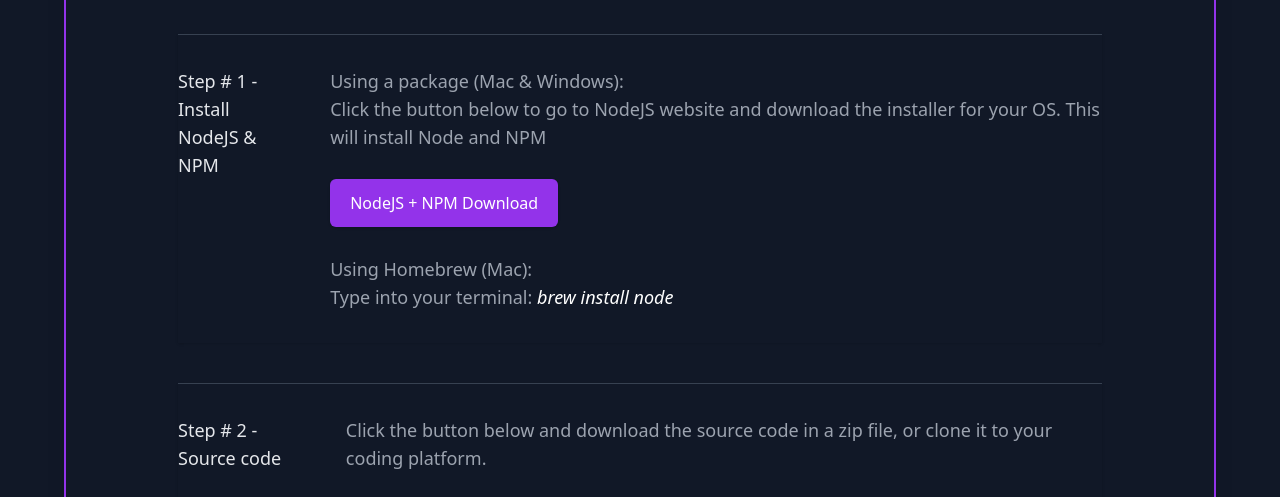
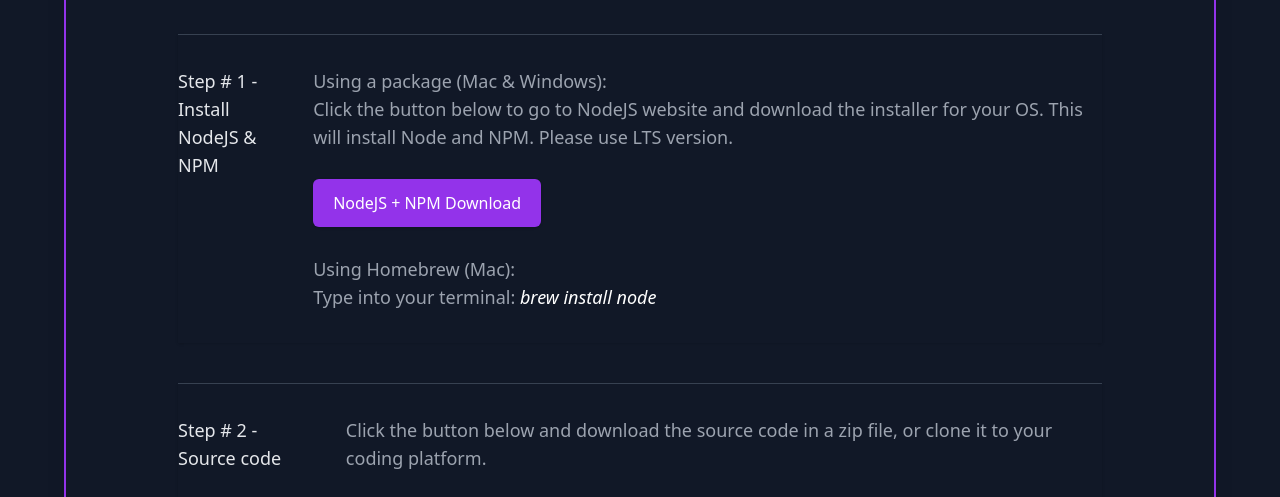
Before and after one commit to carloscordon82/fetchrewards-api, a website: page public/sourcecode.html in a window 1280 px wide. Shown: the part 268-765 px from the top of the page. Drawn offline with nearby package versions, Linux system fonts and the light colour scheme.

Commit message:
Added note

```diff
--- a/public/sourcecode.html
+++ b/public/sourcecode.html
@@ -19,7 +19,7 @@
 
         <div class="flex flex-col w-full py-6 mx-auto mt-10 border-t border-gray-700 md:flex-row sm:py-8 sm:shadow">
             <h3 class="mb-2 mr-10 text-lg font-medium text-gray-200 md:mb-0 w-36 sm:text-xl md:text-lg">Step # 1 - Install NodeJS & NPM</h3>
-            <p class="text-base text-gray-400 sm:text-lg md:text-normal">Using a package (Mac & Windows): <br> Click the button below to go to NodeJS website and download the installer for your OS. This will install Node and NPM      <br> <br>     <a href="https://nodejs.org/en/download/" class="block w-full px-5 py-3 text-base font-medium leading-6 text-center text-white transition duration-150 ease-in-out bg-purple-600 md:inline-flex md:rounded-md md:shadow md:w-auto hover:bg-purple-500 focus:outline-none focus:shadow-outline">NodeJS + NPM Download</a>
+            <p class="text-base text-gray-400 sm:text-lg md:text-normal">Using a package (Mac & Windows): <br> Click the button below to go to NodeJS website and download the installer for your OS. This will install Node and NPM. Please use LTS version.      <br> <br>     <a href="https://nodejs.org/en/download/" class="block w-full px-5 py-3 text-base font-medium leading-6 text-center text-white transition duration-150 ease-in-out bg-purple-600 md:inline-flex md:rounded-md md:shadow md:w-auto hover:bg-purple-500 focus:outline-none focus:shadow-outline">NodeJS + NPM Download</a>
             <br><br>
             Using Homebrew (Mac):
             <br>
```
